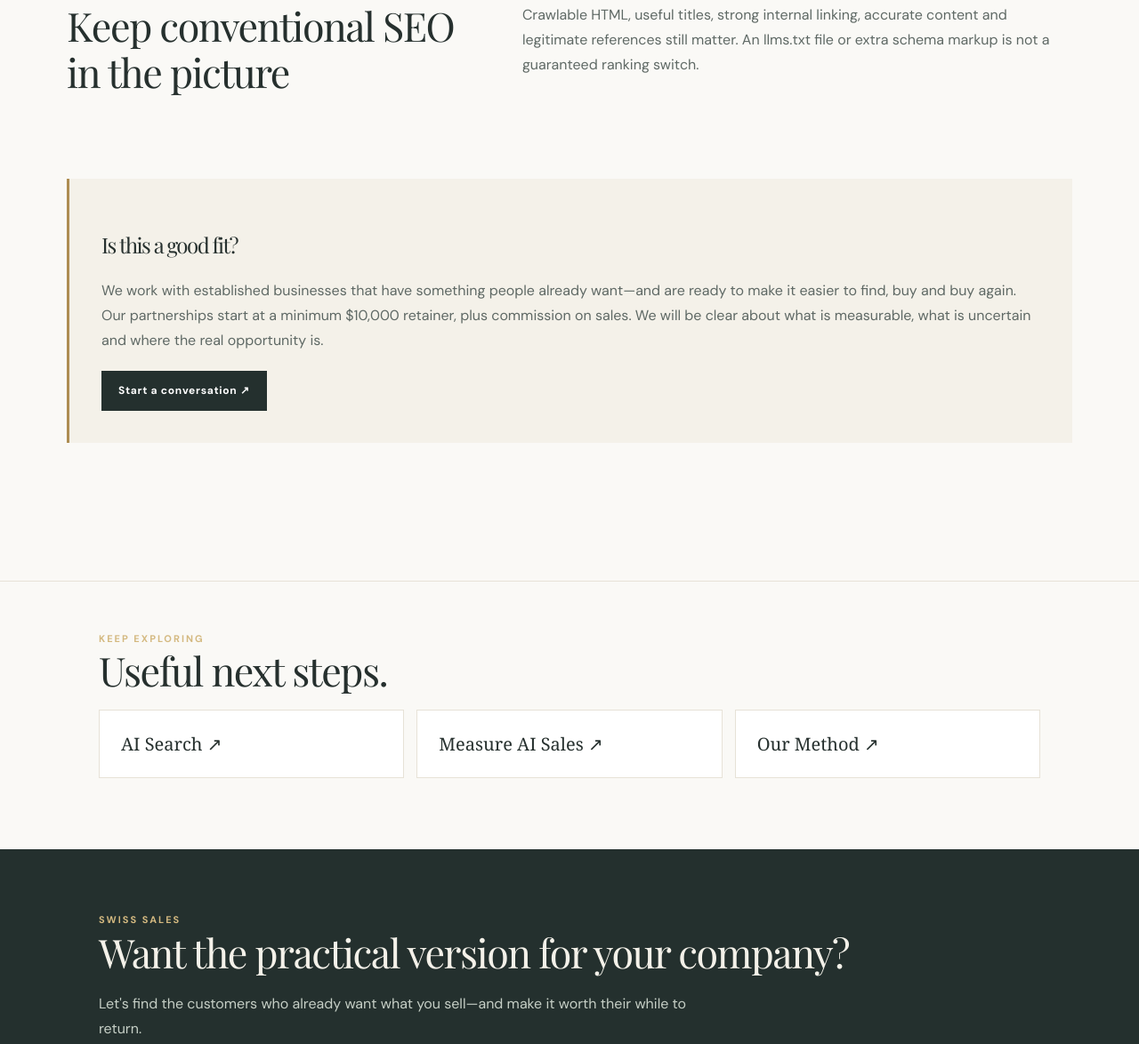
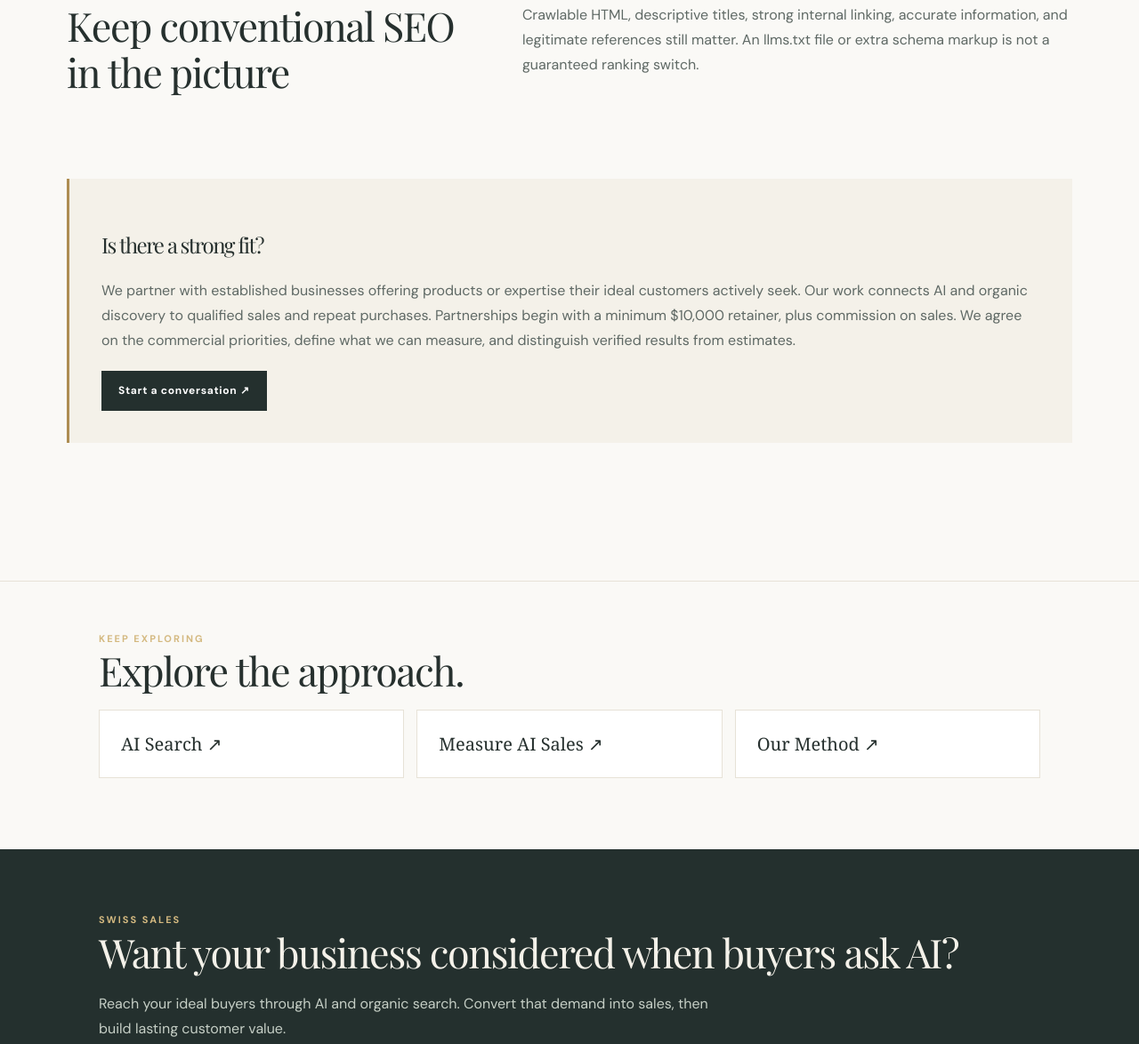
Before and after one commit to latefritz/swisssales, a plain HTML site: page insights/how-to-get-recommended-by-chatgpt/index.html in a window 1280 px wide. Shown: the part 1763-2937 px from the top of the page at 89% size. Drawn offline with nearby package versions, Linux system fonts and the light colour scheme; a web font is replaced by a local one.

Commit message:
Refine Swiss Sales copy for premium, outcome-led positioning

```diff
--- a/insights/how-to-get-recommended-by-chatgpt/index.html
+++ b/insights/how-to-get-recommended-by-chatgpt/index.html
@@ -8,9 +8,9 @@
 <main><div class="hero"><div class="shell"><div class="breadcrumb"><a href="/">Swiss Sales</a> / ChatGPT Discovery</div><div class="eyebrow">Practical guide · Sales by Attraction</div><h1>Can AI find <em>a reason to recommend you?</em></h1><p class="lead">You cannot force ChatGPT, Claude, Grok, Gemini, Perplexity or any other AI assistant to recommend your business. But you can make it easier for a buyer—and a search system—to understand exactly who you help and why.</p></div></div>
 <div class="shell main"><section class="section"><div><h2>Start with the question, not the keyword</h2></div><div><p>Write down 20 questions an ideal customer would ask before buying. Include category searches, comparisons, price questions and objections. Check what answers appear, and record the date and tool. One answer is not a benchmark.</p></div></section>
 <section class="section"><div><h2>Make the facts easy to verify</h2></div><div><p>Put essential product details, service scope, real expertise, limitations and contact details on accessible pages. Avoid hiding your best information in images or vague slogans.</p></div></section>
-<section class="section"><div><h2>Give independent sources a reason to mention you</h2></div><div><p>Publish useful examples, clear methods and original observations that clients, publications and professional peers can honestly reference. Paid endorsements and manufactured mentions are not a substitute for reputation.</p></div></section>
+<section class="section"><div><h2>Give independent sources a reason to mention you</h2></div><div><p>Publish verified client examples, documented methods, and original research that independent sources have a reason to reference. Paid endorsements and manufactured mentions are not a substitute for reputation.</p></div></section>
 <section class="section"><div><h2>Measure recommendation and revenue separately</h2></div><div><p>Track when the brand is named, when the site is cited, and when visits or sales can be attributed. Not every AI conversation creates a website click, and no single analytics report captures everything.</p></div></section>
-<section class="section"><div><h2>Keep conventional SEO in the picture</h2></div><div><p>Crawlable HTML, useful titles, strong internal linking, accurate content and legitimate references still matter. An llms.txt file or extra schema markup is not a guaranteed ranking switch.</p></div></section><div class="panel"><h3>Is this a good fit?</h3><p>We work with established businesses that have something people already want—and are ready to make it easier to find, buy and buy again. Our partnerships start at a minimum $10,000 retainer, plus commission on sales. We will be clear about what is measurable, what is uncertain and where the real opportunity is.</p><a class="cta" href="/#contact">Start a conversation ↗</a></div></div>
-<div class="related"><div class="shell"><div class="eyebrow">Keep exploring</div><h2>Useful next steps.</h2><div class="related-links"><a href="/ai-search-optimization/">AI Search <span aria-hidden="true">↗</span></a><a href="/insights/how-to-measure-ai-referred-sales/">Measure AI Sales <span aria-hidden="true">↗</span></a><a href="/method/">Our Method <span aria-hidden="true">↗</span></a></div></div></div>
-<section class="contact"><div class="shell"><div class="eyebrow">Swiss Sales</div><h2>Want the practical version for your company?</h2><p>Let's find the customers who already want what you sell—and make it worth their while to return.</p><a class="cta" href="/#contact">Request a private consultation ↗</a></div></section>
+<section class="section"><div><h2>Keep conventional SEO in the picture</h2></div><div><p>Crawlable HTML, descriptive titles, strong internal linking, accurate information, and legitimate references still matter. An llms.txt file or extra schema markup is not a guaranteed ranking switch.</p></div></section><div class="panel"><h3>Is there a strong fit?</h3><p>We partner with established businesses offering products or expertise their ideal customers actively seek. Our work connects AI and organic discovery to qualified sales and repeat purchases. Partnerships begin with a minimum $10,000 retainer, plus commission on sales. We agree on the commercial priorities, define what we can measure, and distinguish verified results from estimates.</p><a class="cta" href="/#contact">Start a conversation ↗</a></div></div>
+<div class="related"><div class="shell"><div class="eyebrow">Keep exploring</div><h2>Explore the approach.</h2><div class="related-links"><a href="/ai-search-optimization/">AI Search <span aria-hidden="true">↗</span></a><a href="/insights/how-to-measure-ai-referred-sales/">Measure AI Sales <span aria-hidden="true">↗</span></a><a href="/method/">Our Method <span aria-hidden="true">↗</span></a></div></div></div>
+<section class="contact"><div class="shell"><div class="eyebrow">Swiss Sales</div><h2>Want your business considered when buyers ask AI?</h2><p>Reach your ideal buyers through AI and organic search. Convert that demand into sales, then build lasting customer value.</p><a class="cta" href="/#contact">Request a private consultation ↗</a></div></section>
 </main><footer><div class="shell"><div>© Swiss Sales · Sales by Attraction</div><div><a href="/">Home</a> · <a href="/method/">Method</a> · <a href="/about/">About</a></div></div></footer></body></html>
```
